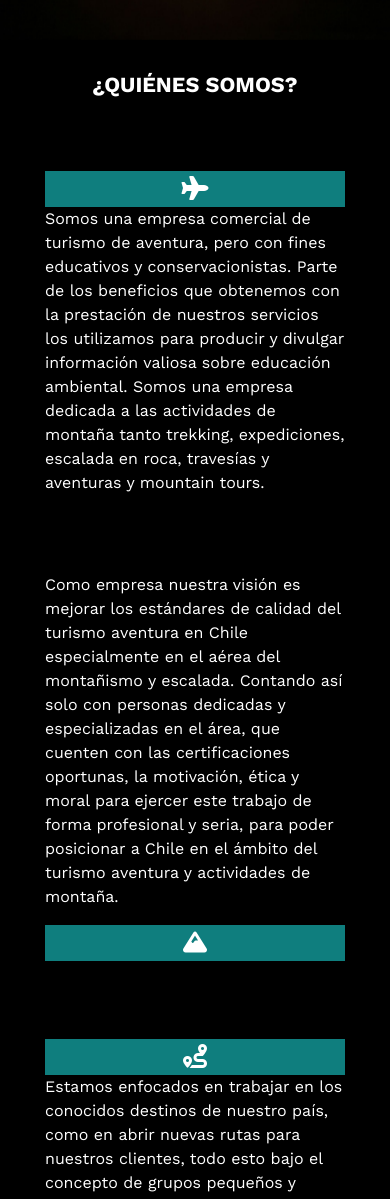
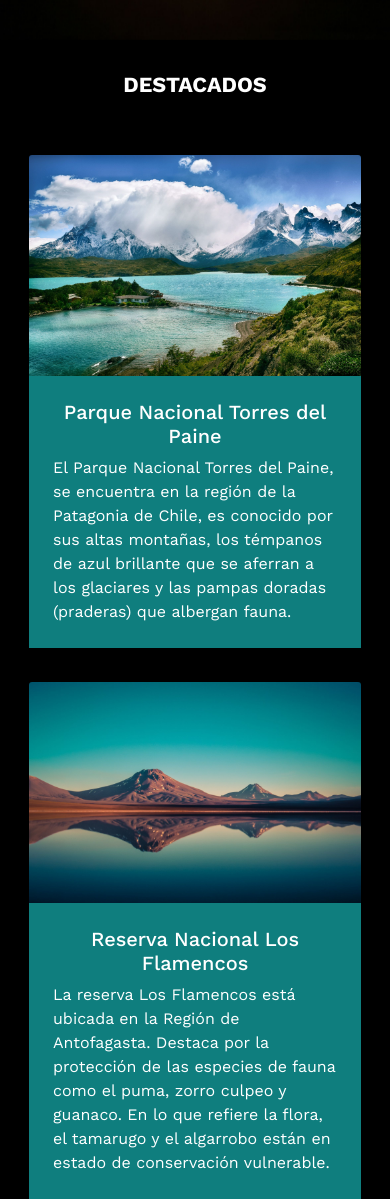
Before and after one commit to ppastenh/viajesChile, a plain HTML site: page index.html in a window 390 px wide. Shown: the part 220-1419 px from the top of the page. Drawn offline with nearby package versions, Linux system fonts and the light colour scheme.

Commit message:
viajesChile

```diff
--- a/assets/css/styles.css
+++ b/assets/css/styles.css
@@ -2,10 +2,6 @@
     margin: 0;
     padding: 0;
     border: 0;
-}
-
-:root {
-    colores
 }
 
 body {
@@ -134,3 +130,8 @@ footer {
     color: white;
     font-size: 2.5rem;
 }
+
+
+a {
+    color: rgb(72, 173, 150);
+}
--- a/assets/js/script.js
+++ b/assets/js/script.js
@@ -12,12 +12,7 @@ $(document).ready(function () {
     }
   });
 
-
   // ¿Quiénes Somos? - Destacados
-
-  $(".titulocard1").click(function () {
-    $('.textoCard1').toggle();
-  });
 
   $(".titulocard2").click(function () {
     $('.textoCard2').toggle();
@@ -35,6 +30,12 @@ $(document).ready(function () {
     alert('Fue enviado correctamente');
   });
 
+  $(".textoCard1").on("dblclick", function () {
+    $(this).css({
+      "color": "rgb(72, 173, 150)",
+    })
+  })
+
   // Redes Sociales
 
   $(function () {
--- a/index.html
+++ b/index.html
@@ -61,7 +61,7 @@
             </div>
         </div>
     </header>
-    <section>
+    <section class="d-none d-lg-block">
         <div class="quienesSomos">
             <h4 class="text-center" id="quienesSomos">¿QUIÉNES SOMOS?</h4>
             <div class="container">
@@ -70,9 +70,9 @@
                         <div class="card-group">
                             <div class="card">
                                 <div class="card-body">
-                                    <div class="iconos titulocard1" data-bs-toggle="tooltip" data-bs-placement="top"
-                                    title="Click Aquí"><i class="fas fa-plane"></i></div>
-                                    <p class="card-text textoCard1">Somos una empresa comercial de turismo de aventura,
+                                    <div class="iconos titulocard1"><i class="fas fa-plane"></i></div>
+                                    <p class="card-text textoCard1 textoColor" data-bs-toggle="tooltip" data-bs-placement="bottom"
+                                    title="Doble Click Aquí">Somos una empresa comercial de turismo de aventura,
                                         pero con
                                         fines educativos y conservacionistas. Parte de los beneficios que obtenemos con
                                         la prestación de nuestros servicios los utilizamos para producir y divulgar
@@ -88,15 +88,15 @@
                         <div class="card-group">
                             <div class="card">
                                 <div class="card-body">
-                                    <p class="card-text textoCard1">Como empresa nuestra visión es mejorar los
+                                    <p class="card-text textoCard1 textoColor" data-bs-toggle="tooltip" data-bs-placement="top"
+                                    title="Doble Click Aquí">Como empresa nuestra visión es mejorar los
                                         estándares de
                                         calidad del turismo aventura en Chile especialmente en el aérea del montañismo y
                                         escalada. Contando así solo con personas dedicadas y especializadas en el área,
                                         que cuenten con las certificaciones oportunas, la motivación, ética y moral para
                                         ejercer este trabajo de forma profesional y seria, para poder posicionar a Chile
                                         en el ámbito del turismo aventura y actividades de montaña.</p>
-                                    <div class="iconos titulocard1" data-bs-toggle="tooltip" data-bs-placement="bottom"
-                                    title="Click Aquí"><i class="fas fa-mountain"></i></div>
+                                    <div class="iconos titulocard1"><i class="fas fa-mountain"></i></div>
                                 </div>
                             </div>
                         </div>
@@ -105,9 +105,9 @@
                         <div class="card-group">
                             <div class="card">
                                 <div class="card-body">
-                                    <div class="iconos titulocard1" data-bs-toggle="tooltip" data-bs-placement="top"
-                                    title="Click Aquí"><i class="fas fa-route"></i></div>
-                                    <p class="card-text textoCard1">Estamos enfocados en trabajar en los conocidos
+                                    <div class="iconos titulocard1"><i class="fas fa-route"></i></div>
+                                    <p class="card-text textoCard1 textoColor" data-bs-toggle="tooltip" data-bs-placement="bottom"
+                                    title="Doble Click Aquí">Estamos enfocados en trabajar en los conocidos
                                         destinos de nuestro país, como en abrir nuevas rutas para nuestros
                                         clientes, todo esto bajo el concepto de grupos pequeños y privados que produzcan
                                         el menor impacto posible en los lugares que visitamos. Nos encontramos en
```
